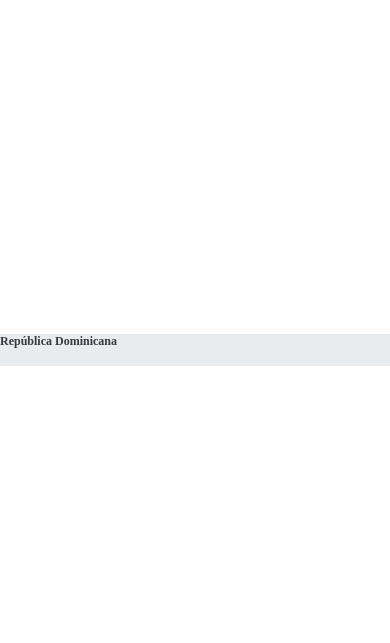
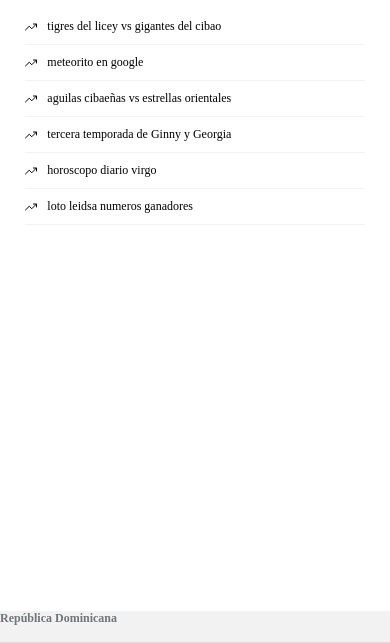
Before and after one commit to Grishamk/Google_Clon, a plain HTML site: page index.html in a window 390 px wide. Shown: the part 201-844 px from the top of the page. Drawn offline with Linux system fonts and the light colour scheme.

Commit message:
Seccion de tendencias añadida para terminal la version mobile

```diff
--- a/index.html
+++ b/index.html
@@ -54,6 +54,18 @@
             </picture>
         </section>
 
+        <section class="container__tendencias">
+            <h2>Tendencias de búsqueda</h2>
+            <div class="container__tendencias-element">
+                <a href=""><span></span>tigres del licey vs gigantes del cibao</a>
+                <a href=""><span></span>meteorito en google</a>
+                <a href=""><span></span>aguilas cibaeñas vs estrellas orientales</a>
+                <a href=""><span></span>tercera temporada de Ginny y Georgia</a>
+                <a href=""><span></span>horoscopo diario virgo</a>
+                <a href=""><span></span>loto leidsa numeros ganadores</a>
+            </div>
+        </section>
+
     </main>
 
     <footer class="footer-container">
--- a/main.css
+++ b/main.css
@@ -6,6 +6,14 @@
 
 html {
     font-size: 6.25%;
+}
+
+
+
+body {
+    display: flex;
+    flex-direction: column;
+    min-height: 100%;
 }
 
 /*Navegación*/
@@ -80,8 +88,8 @@
     flex-direction: column;
     justify-content: center;
     align-items: center;
-    height: 200rem;
-    margin-bottom: 300rem;
+    min-height: 100%;
+    margin-top: 35px;
 }
 
 .container picture {
@@ -125,19 +133,60 @@
     outline: none;
 }
 
+.container__tendencias {
+    display: flex;
+    flex-direction: column;
+    width: 87%;
+    margin-top: 20px;
+}
+.container__tendencias h2{
+    font-size: 16rem;
+}
+
+.container__tendencias-element {
+    display: flex;
+    flex-direction: column;
+    margin-top: 12px;
+}
+.container__tendencias-element a {
+    text-decoration: none;
+    color: black;
+    font-size: 12rem;
+    padding: 10px;
+    padding-left: 0;
+    border-bottom: 1px solid #f2f2f2;
+}
+
+.container__tendencias-element a span {
+    background-image: url(./img/8666800_trending_up_arrow_icon.svg);
+    width: 12px;
+    height: 12px;
+    background-position: center;
+    background-repeat: no-repeat;
+    background-size: cover;
+    display: inline-block;
+    margin-right: 10px;
+    vertical-align: text-bottom;
+}
+
 /*Pie de página*/
 
 .footer-container {
+    width: 100%;
     display: flex;
     flex-direction: column;
+    justify-self: flex-end;
+    position: absolute;
+    bottom: 0;
+    color: #70757a;
 }
 
 .footer-container section {
-    background-color: #E9ECEF;
+    background-color: #f2f2f2;
     height: 32rem;
+    border-bottom: 1px solid #dadce0;
 }
 
 .footer-container section h1 {
     font-size: 12rem;
-    color: #343A40;
 }
```
Also changed, not shown: img/8666800_trending_up_arrow_icon.svg (added).
